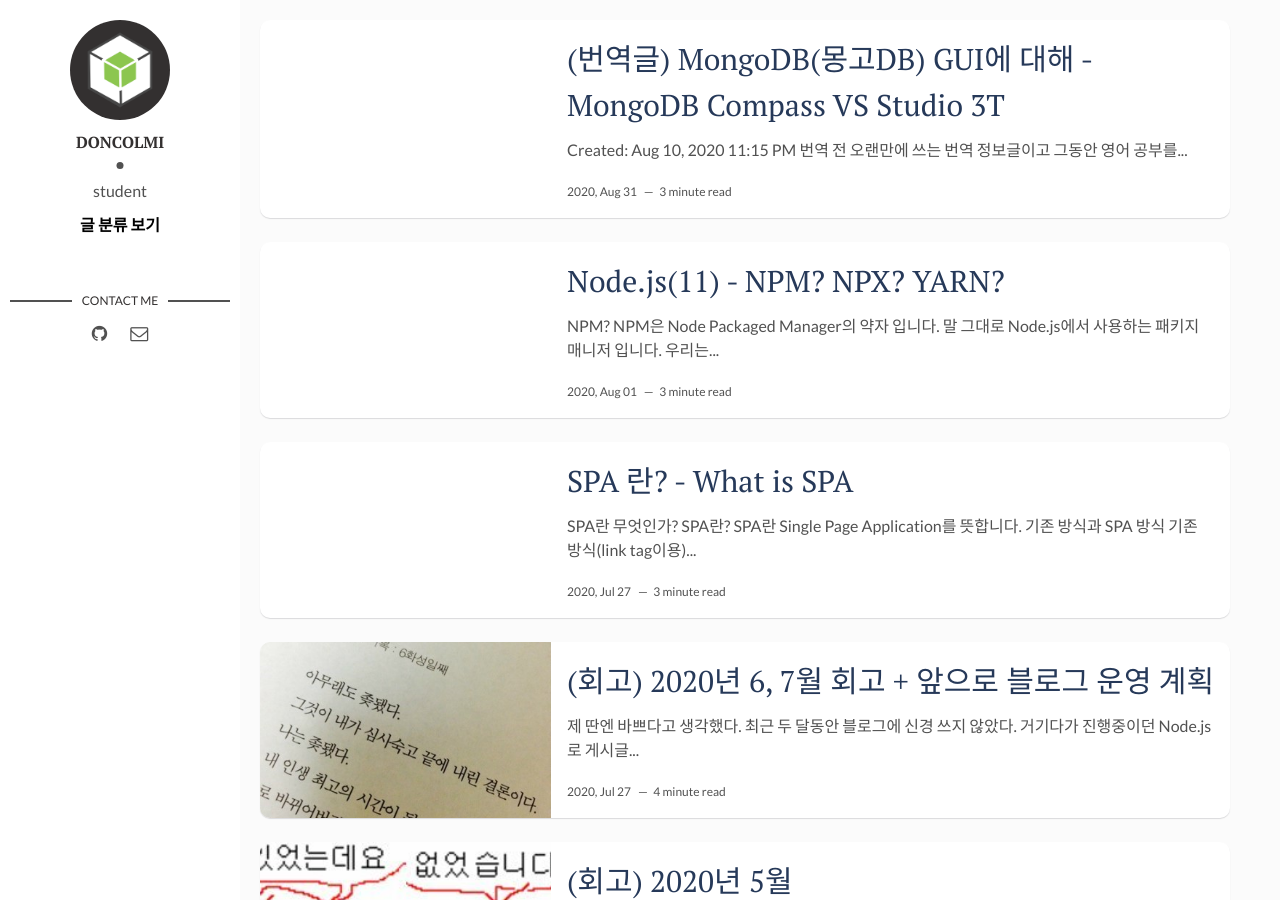
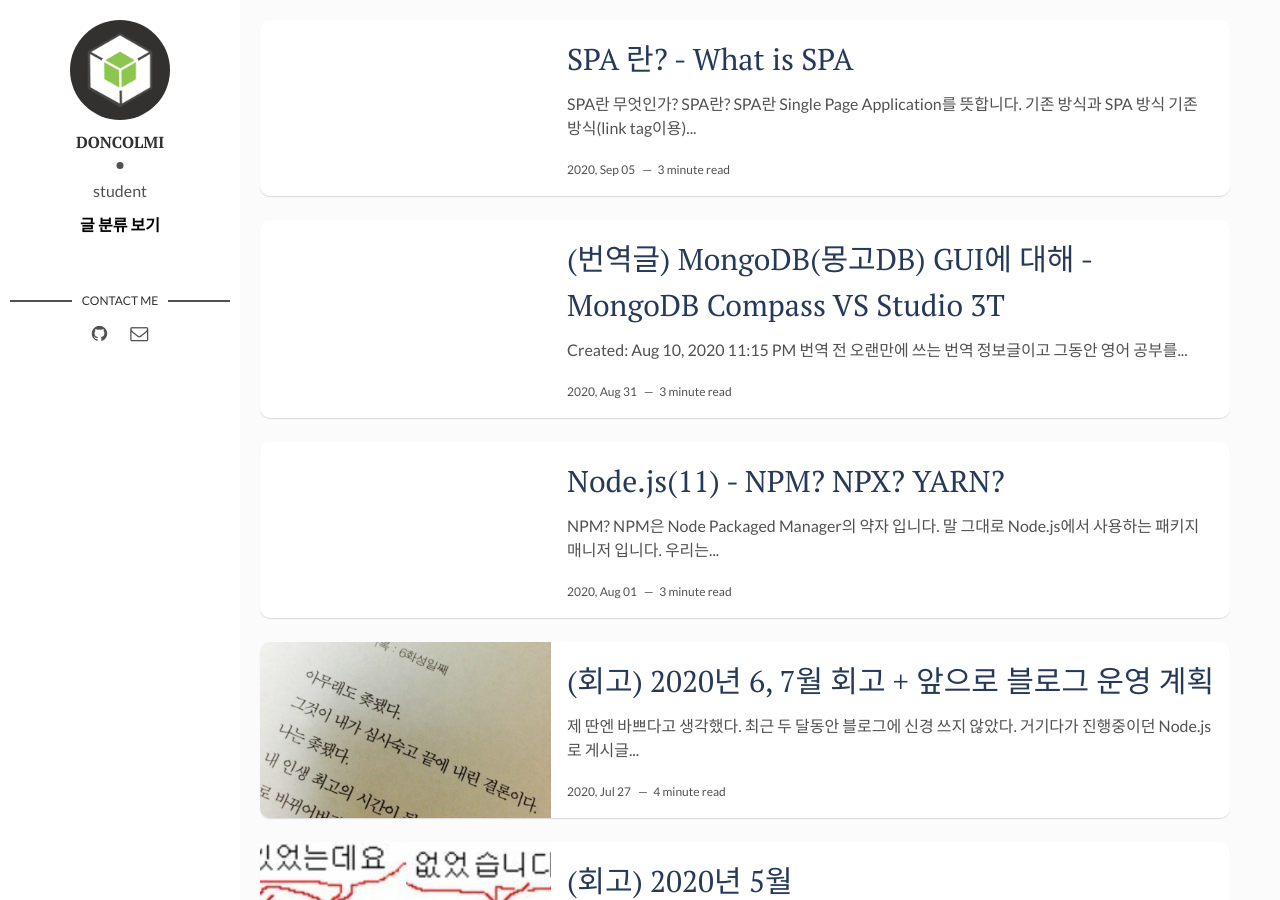
Before and after one commit to doncolmi/doncolmi.github.io, a Jekyll site: the page built from index.html, in a window 1280 px wide and 900 px high. Built offline with Jekyll 4.4.1, drawn with Linux system fonts in a browser that asks for light colours; the list of posts is cut into pages by our own code.

Commit message:
Update 2020-09-05-What-is-SPA.md

```diff
--- a/_posts/wit/2020-09-05-What-is-SPA.md
+++ b/_posts/wit/2020-09-05-What-is-SPA.md
@@ -1,7 +1,7 @@
 ---
 layout: post
 title: SPA 란? - What is SPA
-date: 2020-07-27 15:04:00 +0000
+date: 2020-09-05 15:04:00 +0000
 description: hello
 img: ./wdidi/2020-09-05-What-is-SPA/0.png
 tags: [What_is_this]
```
